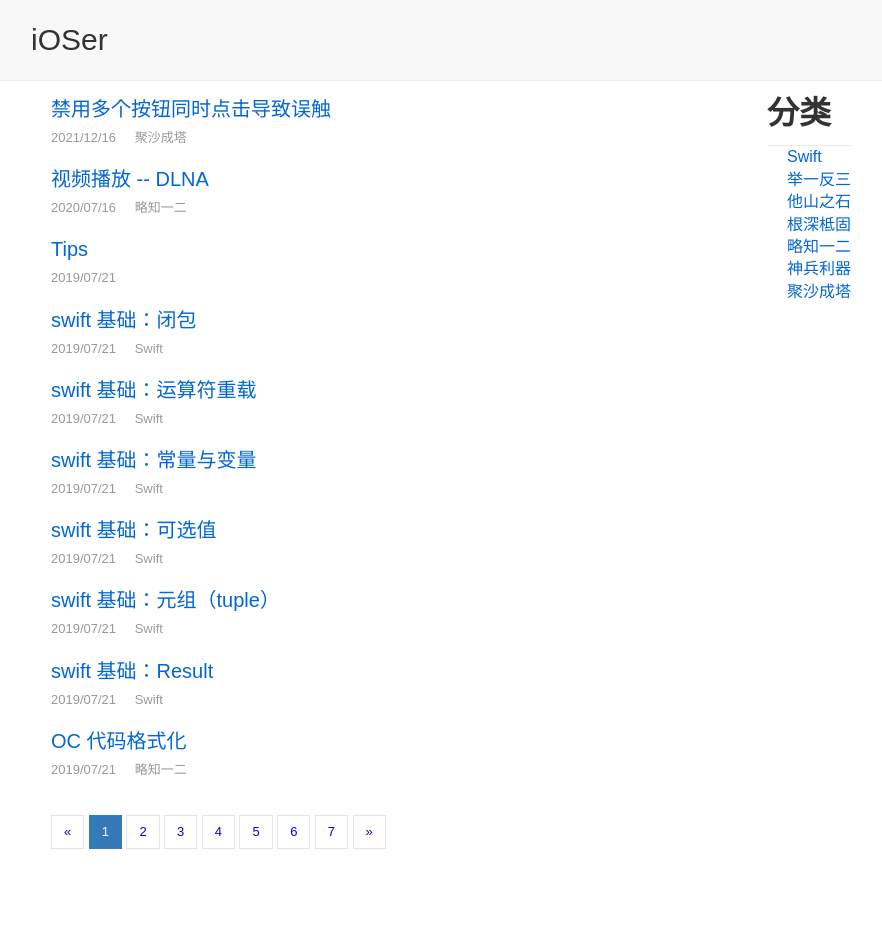
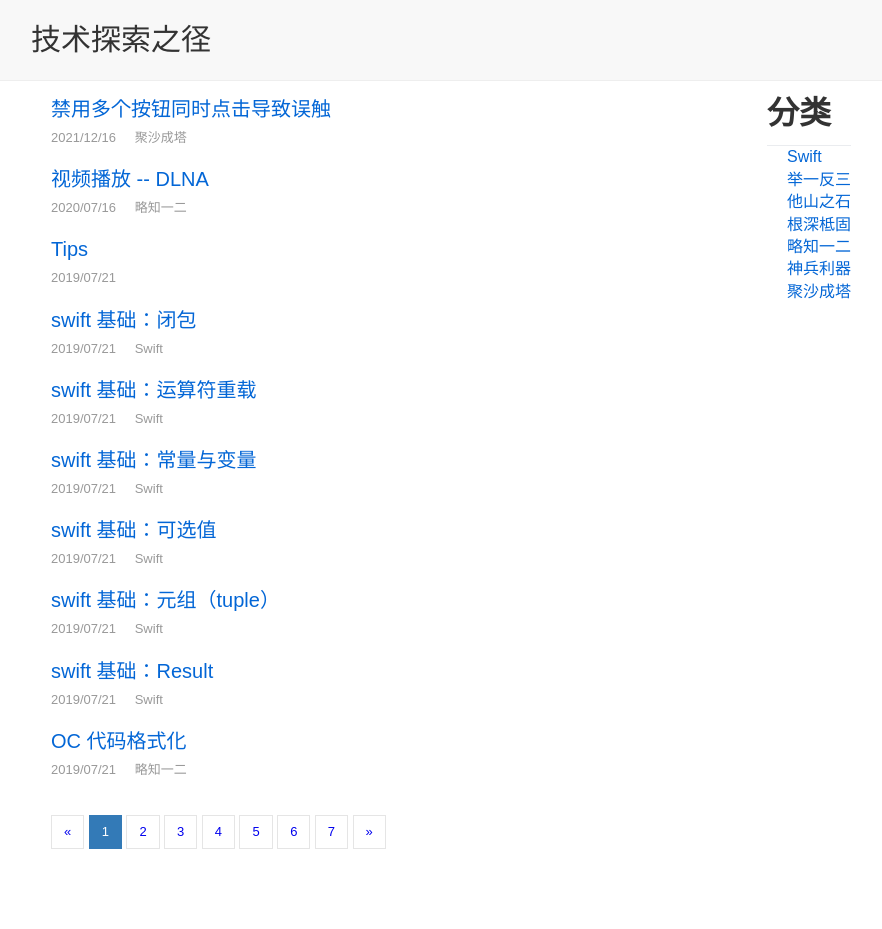
Before and after one commit to nyzhanggy/dulldevil.github.io, a Jekyll site: the page built from index.html, in a window 1280 px wide. Shown: the whole page, without its empty margins (179-1061 px from the left). Built offline with Jekyll 4.4.1, drawn with Linux system fonts in a browser that asks for light colours; the list of posts is cut into pages by our own code.

Commit message:
上传网站

```diff
--- a/_config.yml
+++ b/_config.yml
@@ -1,12 +1,12 @@
 
-title : iOSer
+title : 技术探索之径
 plugins:
     - jemoji
     - jekyll-paginate
 
 markdown: kramdown
 paginate: 10
-url: https://yydc.xyz
+url: https://snapai.fun
 defaults:
   -
     values:
--- a/_includes/header.html
+++ b/_includes/header.html
@@ -1,20 +1,21 @@
 
 <title>{% if page.title %} {{ page.title }} {% endif %}</title>
-<link rel="apple-touch-icon" href="{{ site.url }}{{site.baseurl}}/favicon.ico">
+<link rel="apple-touch-icon" href="{{ site.url }}/favicon.ico">
 <meta name="viewport" content="width=device-width, initial-scale=1, maximum-scale=1" />
 <meta name="color-scheme" content="light dark">
-<link rel="stylesheet" href="{{ site.url }}{{site.baseurl}}/assets/css/common.css">
-<link rel="stylesheet" href="{{ site.url }}{{site.baseurl}}/assets/css/page.css">
-<link rel="stylesheet" href="{{ site.url }}{{site.baseurl}}/assets/css/site-header.css">
-<link rel="stylesheet" href="{{ site.url }}{{site.baseurl}}/assets/css/site-footer.css">
+<meta http-equiv='Content-Type' content='text/html; charset=utf-8' />
+<link rel="stylesheet" href="{{ site.url }}/assets/css/common.css">
+<link rel="stylesheet" href="{{ site.url }}/assets/css/page.css">
+<link rel="stylesheet" href="{{ site.url }}/assets/css/site-header.css">
+<link rel="stylesheet" href="{{ site.url }}/assets/css/site-footer.css">
 
 <!-- css -->
 {% if page.layout == 'post' %}
-<link rel="stylesheet" href="{{ site.url }}{{site.baseurl}}/assets/css/markdown.css">
-<link rel="stylesheet" href="{{ site.url }}{{site.baseurl}}/assets/css/highlight.css">
-<link rel="stylesheet" href="{{ site.url }}{{site.baseurl}}/assets/css/post.css">
+<link rel="stylesheet" href="{{ site.url }}/assets/css/markdown.css">
+<link rel="stylesheet" href="{{ site.url }}/assets/css/highlight.css">
+<link rel="stylesheet" href="{{ site.url }}/assets/css/post.css">
 
-<script src="{{ site.url }}{{site.baseurl}}/assets/js/highlight.js"></script>
+<script src="{{ site.url }}/assets/js/highlight.js"></script>
 <script type="text/javascript">
     hljs.initHighlightingOnLoad();
 </script>
@@ -40,5 +41,5 @@
 <script type="text/javascript" src="https://cdnjs.cloudflare.com/ajax/libs/mathjax/2.7.1/MathJax.js"></script>
 {% endif %}
 {% for css in page.css %}
-  <link rel="stylesheet" href="{{ site.url }}{{site.baseurl}}/assets/css/{{css}}">
+  <link rel="stylesheet" href="{{ site.url }}/assets/css/{{css}}">
 {% endfor %}
--- a/_includes/site-header.html
+++ b/_includes/site-header.html
@@ -1,5 +1,5 @@
 <div class="site-header">
   <div class="container">
-    <div class="title"><a href="{{ site.url }}{{site.baseurl}}/" title="{{ site.title }}"> {{ site.title }}</a></div>
+    <div class="title"><a href="{{ site.url }}/" title="{{ site.title }}"> {{ site.title }}</a></div>
   </div>
 </div>
--- a/_layouts/post.html
+++ b/_layouts/post.html
@@ -7,7 +7,7 @@
       <div class="post-meta-info">
         <span>{{ page.date | date: "%Y/%m/%d"}}</span>
         {% for cat in page.categories %}
-          <span><a href="{{site.url}}{{site.baseurl}}/categories#{{ cat }}">{{ cat }} </a></span>
+          <span><a href="{{site.url}}/categories#{{ cat }}">{{ cat }} </a></span>
         {% endfor %}
       </div>
     </div>
--- a/index.html
+++ b/index.html
@@ -1,6 +1,6 @@
 ---
 layout: page
-title: "iOSer"
+title: "技术探索之径"
 css: ["repo-list.css","index.css"]
 ---
 <div class="index-content">
@@ -9,12 +9,12 @@
       {% for post in paginator.posts %}
       <li class="repo-list-item">
           <p class="repo-list-name">
-            <a href="{{site.url}}{{site.baseurl}}/{{ post.url }}">{{ post.title }}</a>
+            <a href="{{site.url}}/{{ post.url }}">{{ post.title }}</a>
           </p>
           <p class="repo-list-meta">
               <span class="meta-info"> {{ post.date | date: "%Y/%m/%d" }} </span>
               {% for cat in post.categories %}
-                <span class="meta-info"><a href="{{site.url}}{{site.baseurl}}/categories#{{ cat }} ">{{ cat }} </a></span>
+                <span class="meta-info"><a href="{{site.url}}/categories#{{ cat }} ">{{ cat }} </a></span>
               {% endfor %}
           </p>
       </li>
@@ -56,7 +56,7 @@
       {% assign sorted_categories = site.categories | sort %}
       <ul>
         {% for category in sorted_categories %}
-        <li><a href="{{site.url}}{{site.baseurl}}/categories#{{ category | first }}">{{ category | first }}</a></li>
+        <li><a href="{{site.url}}/categories#{{ category | first }}">{{ category | first }}</a></li>
         {% endfor %}
       </ul>
     </div>
```
Also changed, not shown: 1 other file.
